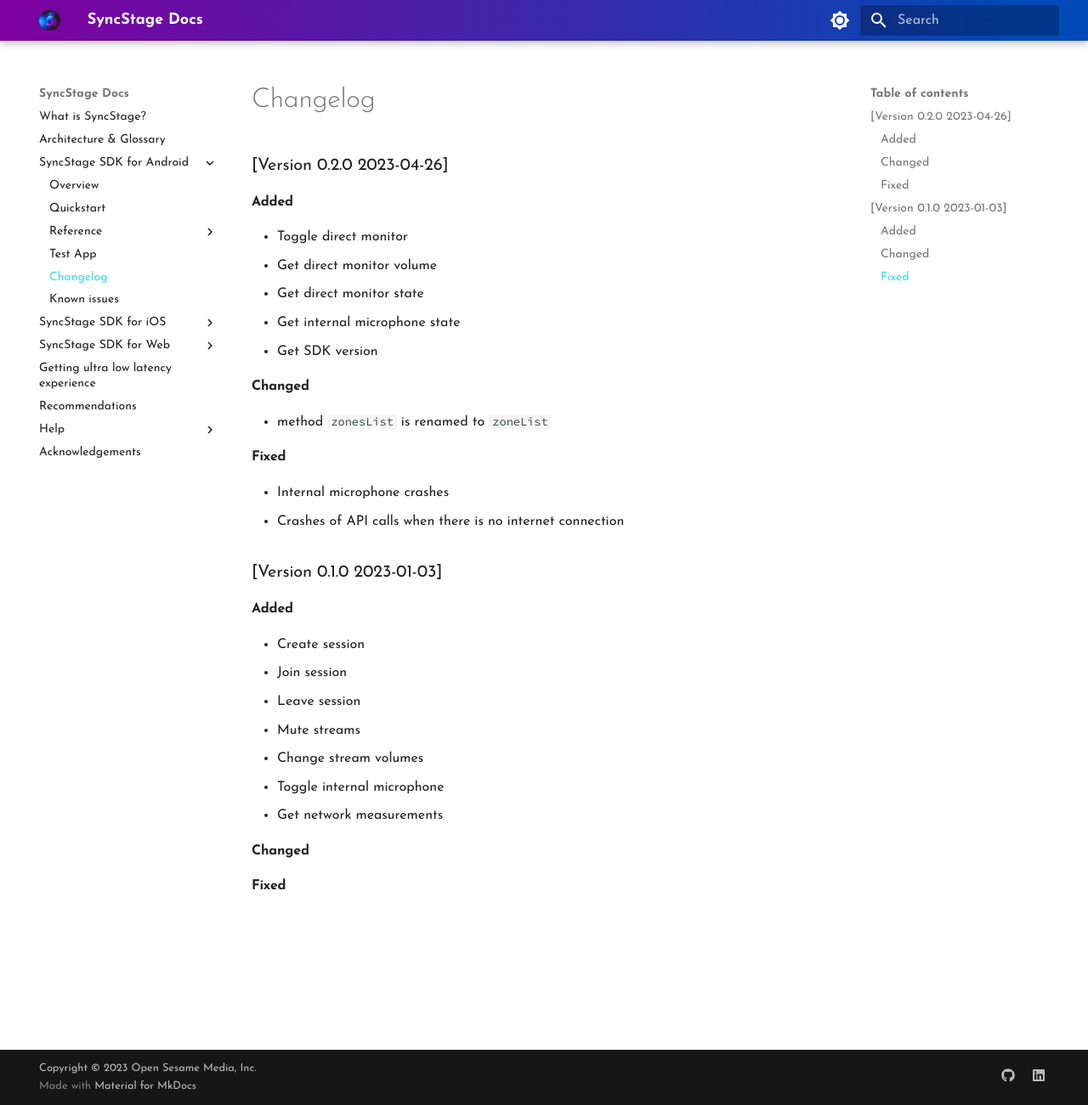
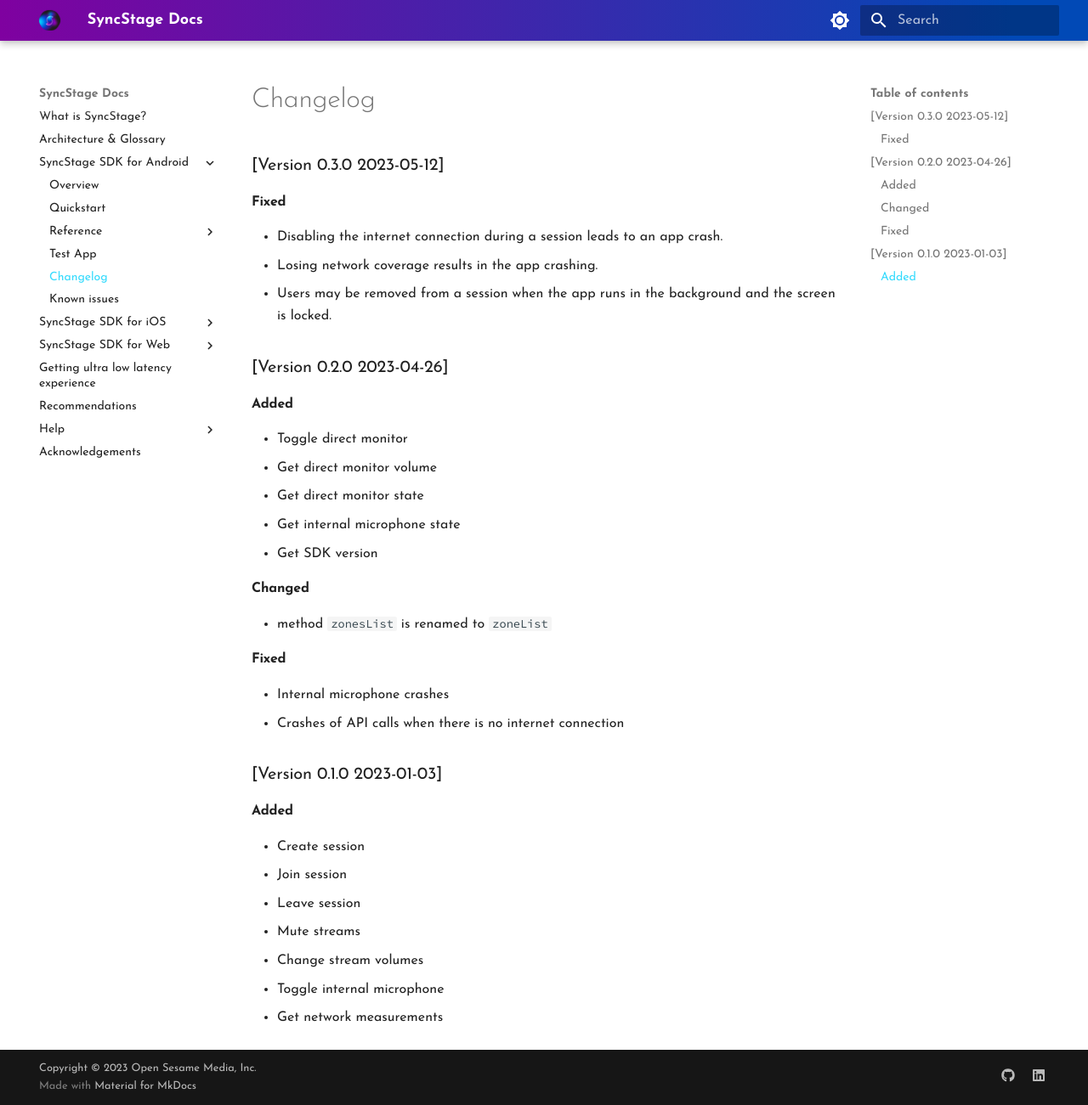
Before and after one commit to opensesamemedia/syncstage-docs, an MkDocs documentation site: the page built from docs/android/changelog.md, in a window 1280 px wide and 1301 px high. Shown: the whole window at 85% size. Built offline with MkDocs 1.6.1 and Material for MkDocs 9.7.7, drawn with Linux system fonts in a browser that asks for light colours.

Commit message:
updated known issues and the changelog

```diff
--- a/docs/android/changelog.md
+++ b/docs/android/changelog.md
@@ -1,3 +1,11 @@
+### [Version 0.3.0 2023-05-12]
+
+#### Fixed
+
+* Disabling the internet connection during a session leads to an app crash.
+* Losing network coverage results in the app crashing.
+* Users may be removed from a session when the app runs in the background and the screen is locked.
+
 ### [Version 0.2.0 2023-04-26]
 #### Added
 
@@ -24,7 +32,3 @@
 * Change stream volumes
 * Toggle internal microphone
 * Get network measurements
-
-#### Changed
-
-#### Fixed
```
Also changed, not shown: docs/android/known-issues.md (+0 -3 lines).
